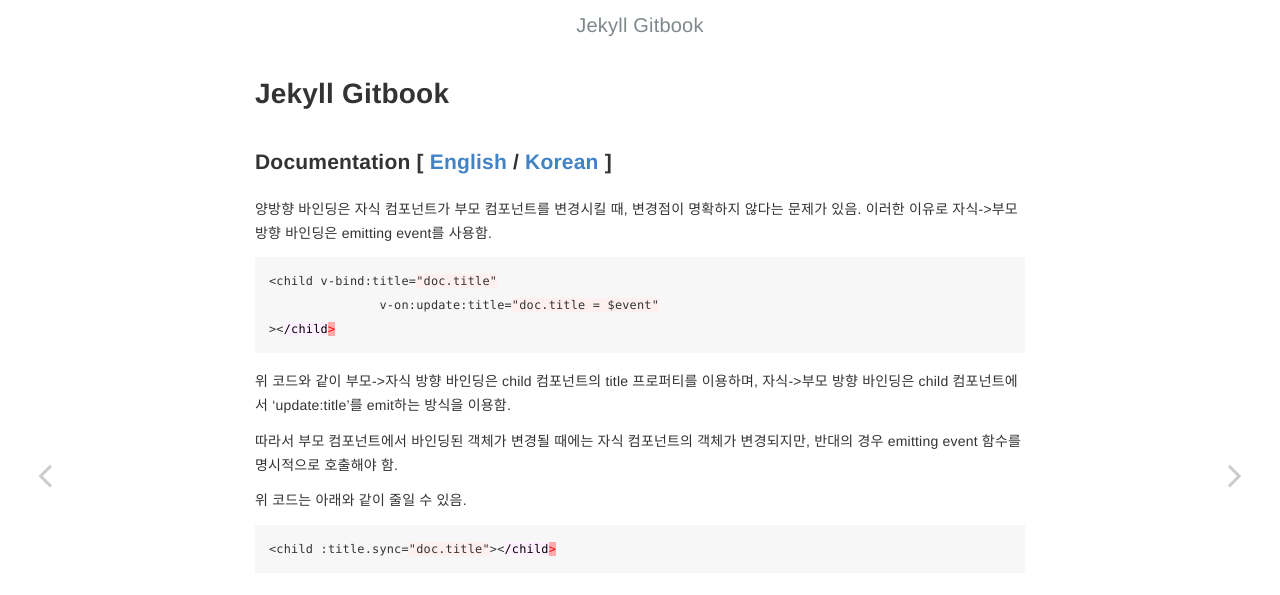
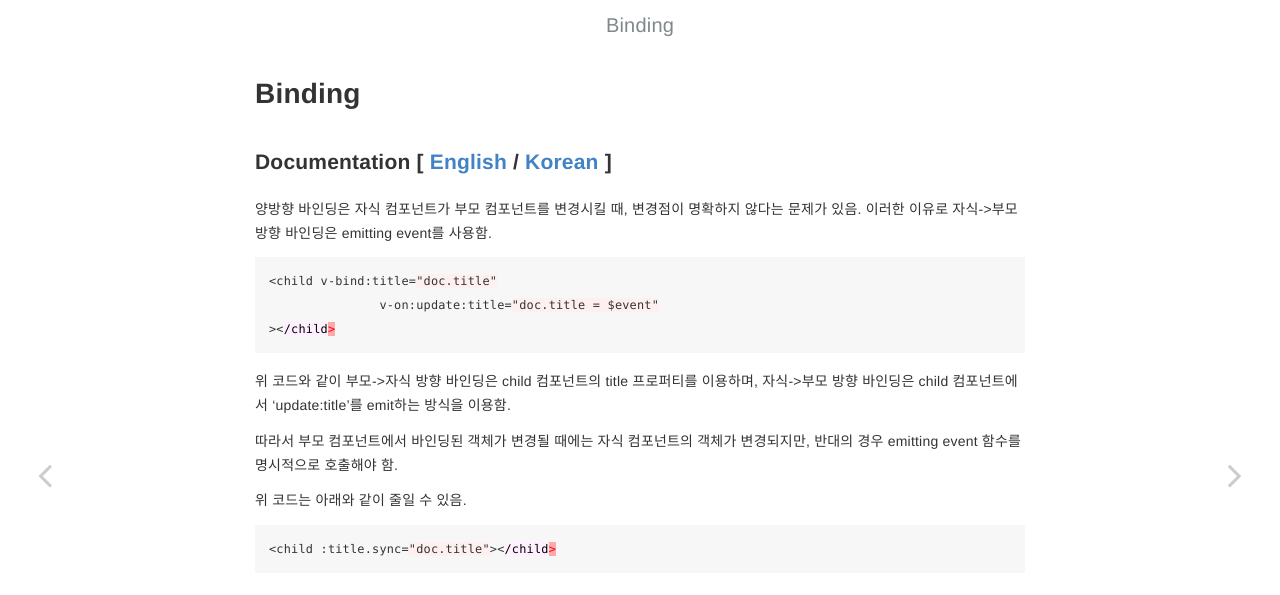
Before and after one commit to endb1228/endb1228.github.io, a Jekyll site: the page built from _posts/2021-11-19-binding.md, in a window 1280 px wide. Shown: the top 595 px of the page. Built offline with Jekyll 4.4.1, drawn with Linux system fonts in a browser that asks for light colours; our own code applies the rules of GitHub Pages for plain Markdown files.

Commit message:
no message

```diff
--- a/_includes/toc-date.html
+++ b/_includes/toc-date.html
@@ -36,12 +36,6 @@
             {% endfor %}
 
             <li class="divider"></li>
-
-            <li>
-                <a href="https://github.com/sighingnow/jekyll-gitbook/fork" target="blank" class="gitbook-link">
-                    Fork it Now!
-                </a>
-            </li>
         </ul>
     </nav>
 </div>
--- a/_posts/2021-11-19-binding.md
+++ b/_posts/2021-11-19-binding.md
@@ -1,6 +1,9 @@
 ---
 title: Binding
-author: Jonghyeok Lee date: 2021-11-19 category: Jekyll layout: post
+author: Jonghyeok Lee
+date: 2021-11-19
+category: Binding
+layout: post
 ---
 
 ### Documentation [ [English][1] / [Korean][2] ]
```
Also changed, not shown: _posts/2021-11-19-MIME.md (+2 -2 lines), _posts/2021-11-19-rest.md (+1 -1 lines).
